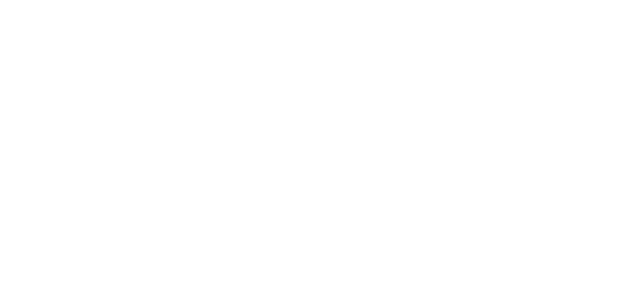
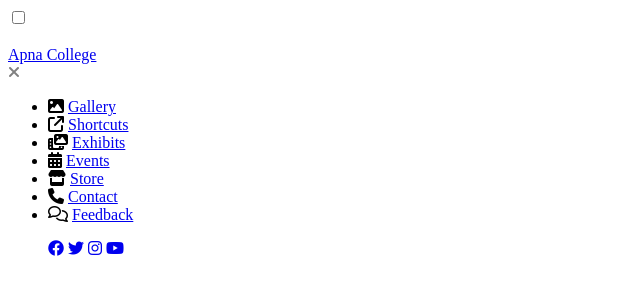
Before and after one commit to ManavRai2104/Resume-Projects, a plain HTML site: page Photography Website/index.html in a window 1280 px wide. Shown: the whole page, without its empty margins (0-640 px from the left). Drawn offline with Linux system fonts and the light colour scheme.

Commit message:
HTML Updated code

```diff
--- a/Photography Website/index.html
+++ b/Photography Website/index.html
@@ -1,12 +1,83 @@
-<!DOCTYPE html>
+ <!DOCTYPE html>
 <html lang="en">
-<head>
-    <meta charset="UTF-8">
-    <meta name="viewport" content="width=device-width, initial-scale=1.0">
+  <head>
+    <meta charset="UTF-8" />
+    <meta http-equiv="X-UA-Compatible" content="IE=edge" />
+    <meta name="viewport" content="width=device-width, initial-scale=1.0" />
     <title>My Photography Website</title>
-    <link rel="stylesheet" href="style.css">
-</head>
-<body>
+    <link rel="preconnect" href="https://fonts.googleapis.com" />
+    <link rel="preconnect" href="https://fonts.gstatic.com" crossorigin />
+    <link
+      href="https://fonts.googleapis.com/css2?family=Poppins&display=swap"
+      rel="stylesheet"
+    />
+    <link
+      rel="stylesheet"
+      href="https://cdnjs.cloudflare.com/ajax/libs/font-awesome/6.4.0/css/all.min.css"
+    />
+  </head>
+  <body>
+    <div class="main_box">
+      <input type="checkbox" id="check" />
+      <div class="btn_one">
+        <label for="check" style="color: white">
+          <i class="fa-solid fa-bars"></i>
+        </label>
+      </div>
 
-</body>
+      <div class="sidebar_menu">
+        <div class="logo">
+          <a href="#">Apna College</a>
+        </div>
+
+        <div class="btn_two">
+          <label for="check" style="color: grey">
+            <i class="fa-solid fa-xmark"></i>
+          </label>
+        </div>
+
+        <div class="menu">
+          <ul>
+            <li>
+              <i class="fa-solid fa-image"></i>
+              <a href="#">Gallery</a>
+            </li>
+            <li>
+              <i class="fa-solid fa-arrow-up-right-from-square"></i>
+              <a href="#">Shortcuts</a>
+            </li>
+            <li>
+              <i class="fa-solid fa-photo-film"></i>
+              <a href="#">Exhibits</a>
+            </li>
+            <li>
+              <i class="fa-solid fa-calendar-days"></i>
+              <a href="#">Events</a>
+            </li>
+            <li>
+              <i class="fa-solid fa-store"></i>
+              <a href="#">Store</a>
+            </li>
+            <li>
+              <i class="fa-solid fa-phone"></i>
+              <a href="#">Contact</a>
+            </li>
+            <li>
+              <i class="fa-regular fa-comments"></i>
+              <a href="#">Feedback</a>
+            </li>
+          </ul>
+        </div>
+
+        <div class="social_media">
+          <ul>
+            <a href="#"><i class="fa-brands fa-facebook"></i></i></a>
+            <a href="#"><i class="fa-brands fa-twitter"></i></a>
+            <a href="#"><i class="fa-brands fa-instagram"></i></i></a>
+            <a href="#"><i class="fa-brands fa-youtube"></i></a>
+          </ul>
+        </div>
+      </div>
+    </div>
+  </body>
 </html>
```
